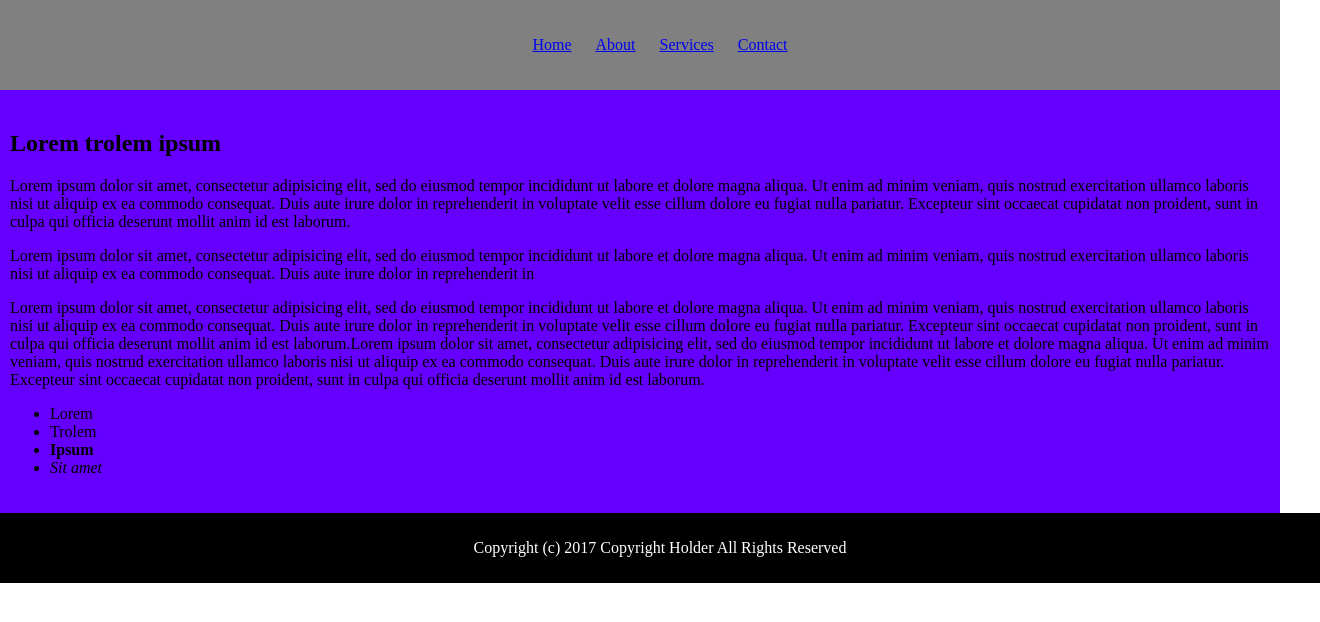
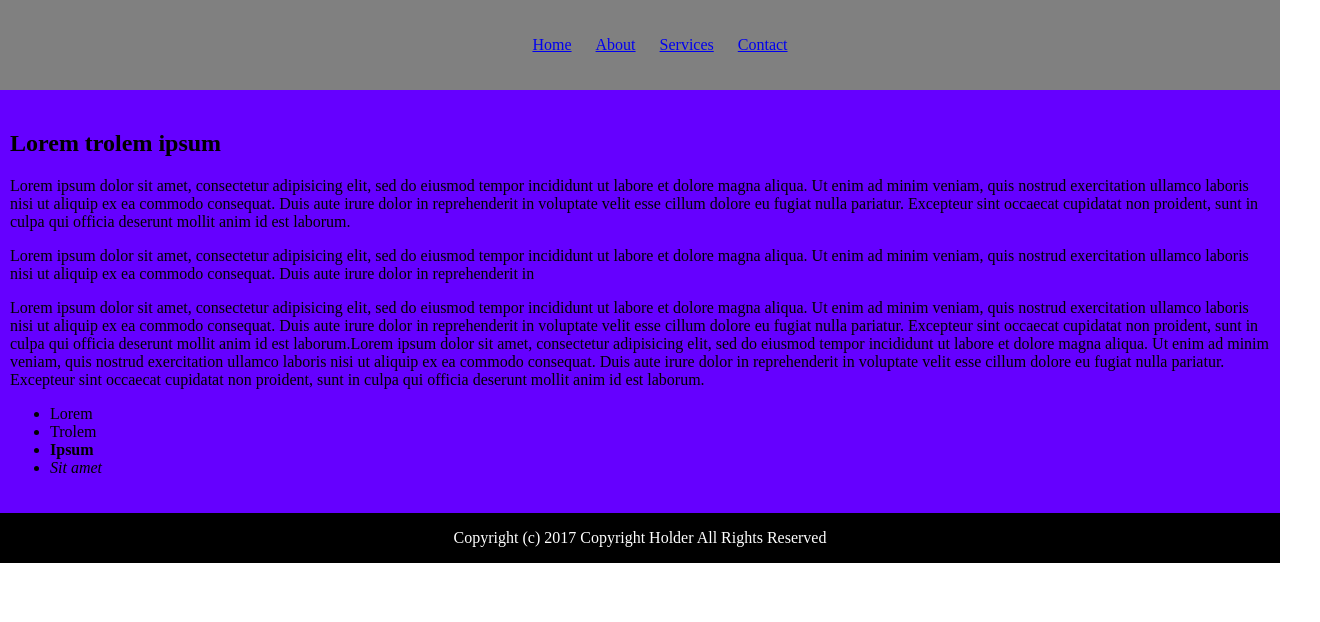
Before and after one commit to agneage/Homeworks, a plain HTML site: page 2 week/4 day/first.html in a window 1280 px wide. Shown: the whole page, 1320 px wide, since content can reach past the window. Drawn offline with Linux system fonts and the light colour scheme.

Commit message:
weekk3day4

```diff
--- a/2 week/4 day/styles.css
+++ b/2 week/4 day/styles.css
@@ -30,6 +30,5 @@ body {
         display: inline-block;
         background-color: black;
         color: white;
-        padding: 10px 20px 10px 20px;
         text-align: center;
     }
```
